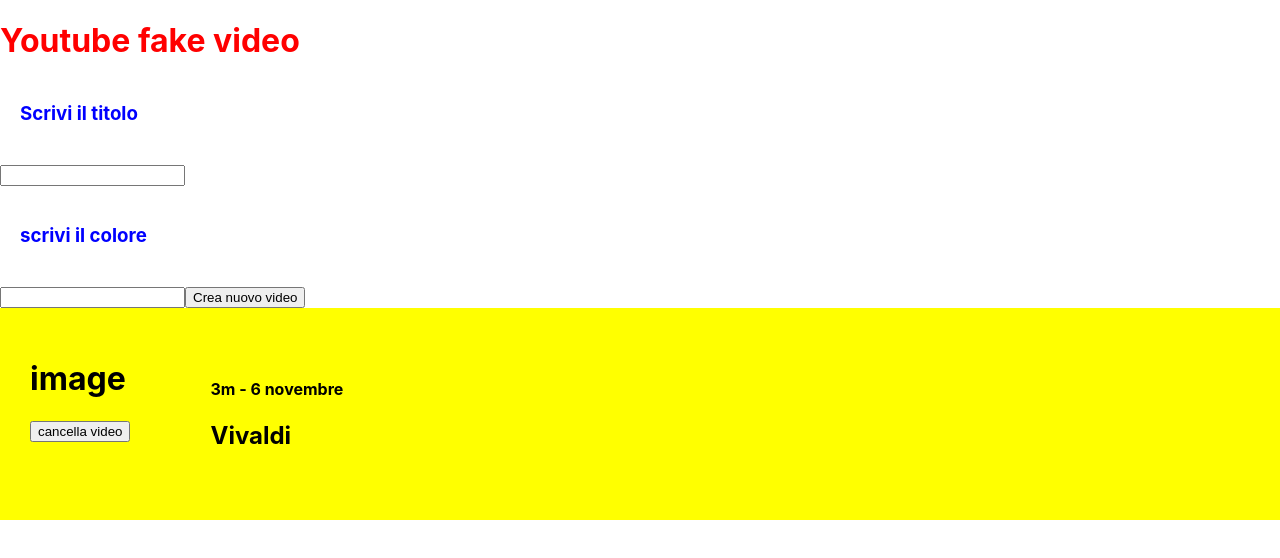
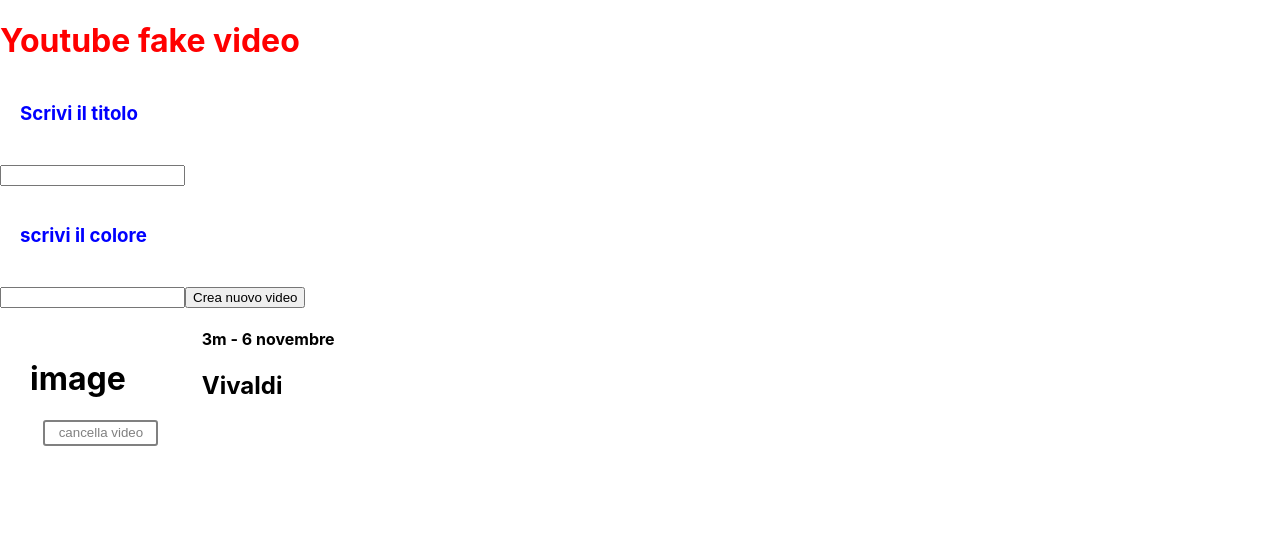
Before and after one commit to AndreaTom98/Concetti-base-react-universapp-, a React (Create React App) app: page / in a window 1280 px wide. Both pictures are taken after a click on the button "Crea nuovo video". Shown: the top 558 px of the page. Built offline with nearby package versions, Linux system fonts and the light colour scheme; the HTML template or start-up script is replaced by a standard one.

Commit message:
styled components

```diff
--- a/src/VideoText.js
+++ b/src/VideoText.js
@@ -1,12 +1,12 @@
-import style from './style/VideoText.module.css';
-import './style/myStyle.scss'
+import style from "./style/VideoText.module.css";
+import styled, {css} from "styled-components";
 
-function VideoText({title, color, deleteVideo}) {
+function VideoText({ title, color, deleteVideo }) {
   return (
-        <div id="container" style={{display: 'flex'}}>
-            <div style={{padding: '30px', background: color}}>
+    <div id="container" style={{ display: "flex" }}>
+      <div style={{ padding: "30px", background: color }}>
         <h1>image</h1>
-                <button onClick={deleteVideo}>cancella video</button>
+        <MyButton primary={true} onClick={deleteVideo}>cancella video</MyButton>
       </div>
       <div>
         <h1 className={style.title}>{title}</h1>
@@ -14,8 +14,25 @@
         <h2>Vivaldi</h2>
       </div>
     </div>
-    )
+  );
 }
 
+const MyButton = styled.button`
+  background: transparent;
+  border-radius: 3px;
+  border: 2px solid blue;
+  color: blue;
+  margin: 0 1em;
+  padding: 0.25em 1em;
+
+  ${props =>
+    props.primary ? css `
+      color: grey;
+      border: 2px solid grey;
+    `: null}
+`;
+
+// 1. Crea un componente personalizzato con styled components
+// 2. Fai vedere uno stile diverso in base al prop che passi
 
 export default VideoText;
--- a/src/style/myStyle.scss
+++ /dev/null
@@ -1,10 +0,0 @@
-$primary-color: yellow;
-
-
-#container {
-    background: $primary-color;
-
-    div {
-        padding: 50px
-    }
-}
```
Lines whose indentation alone changed are shown as unchanged.
